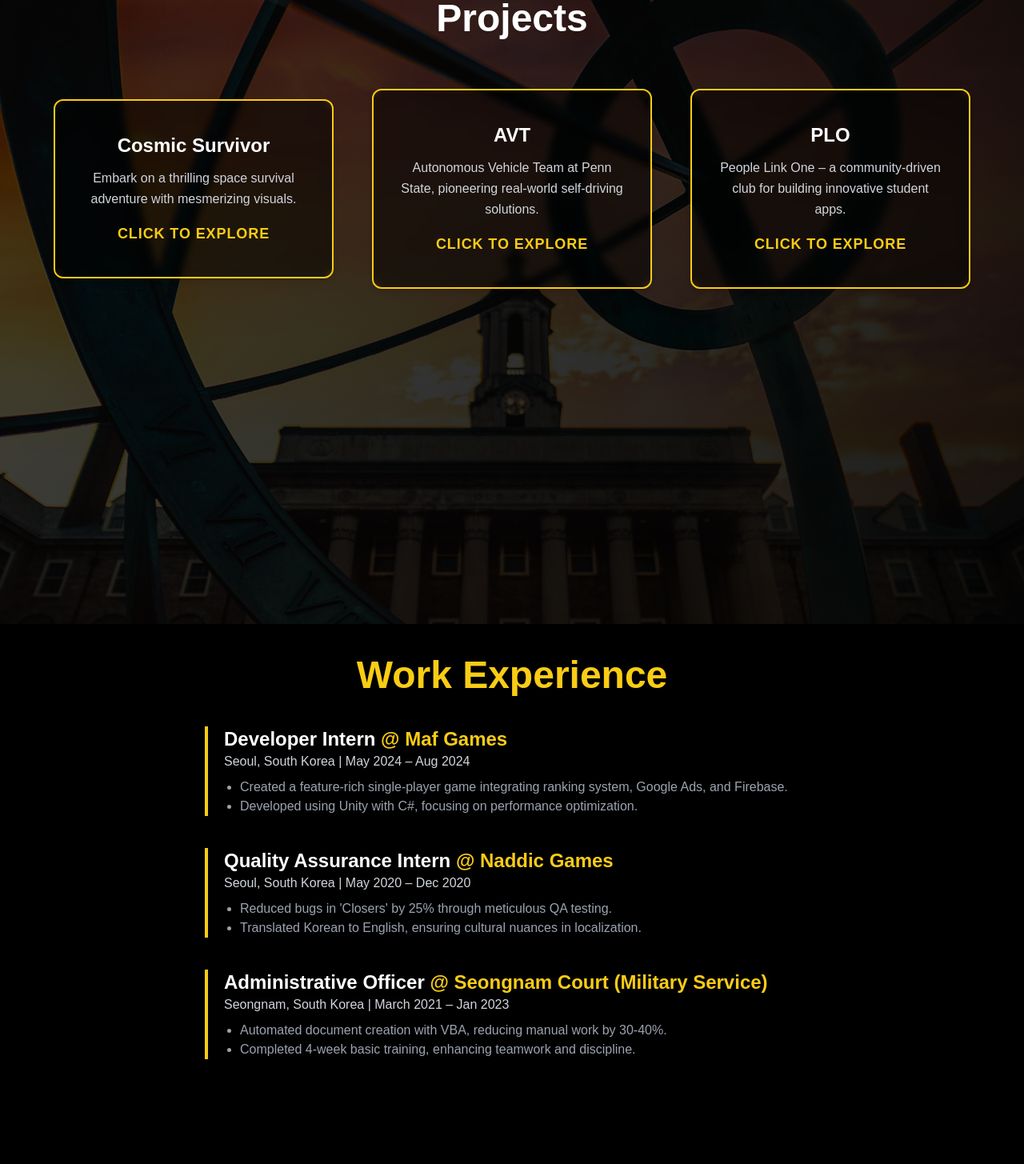
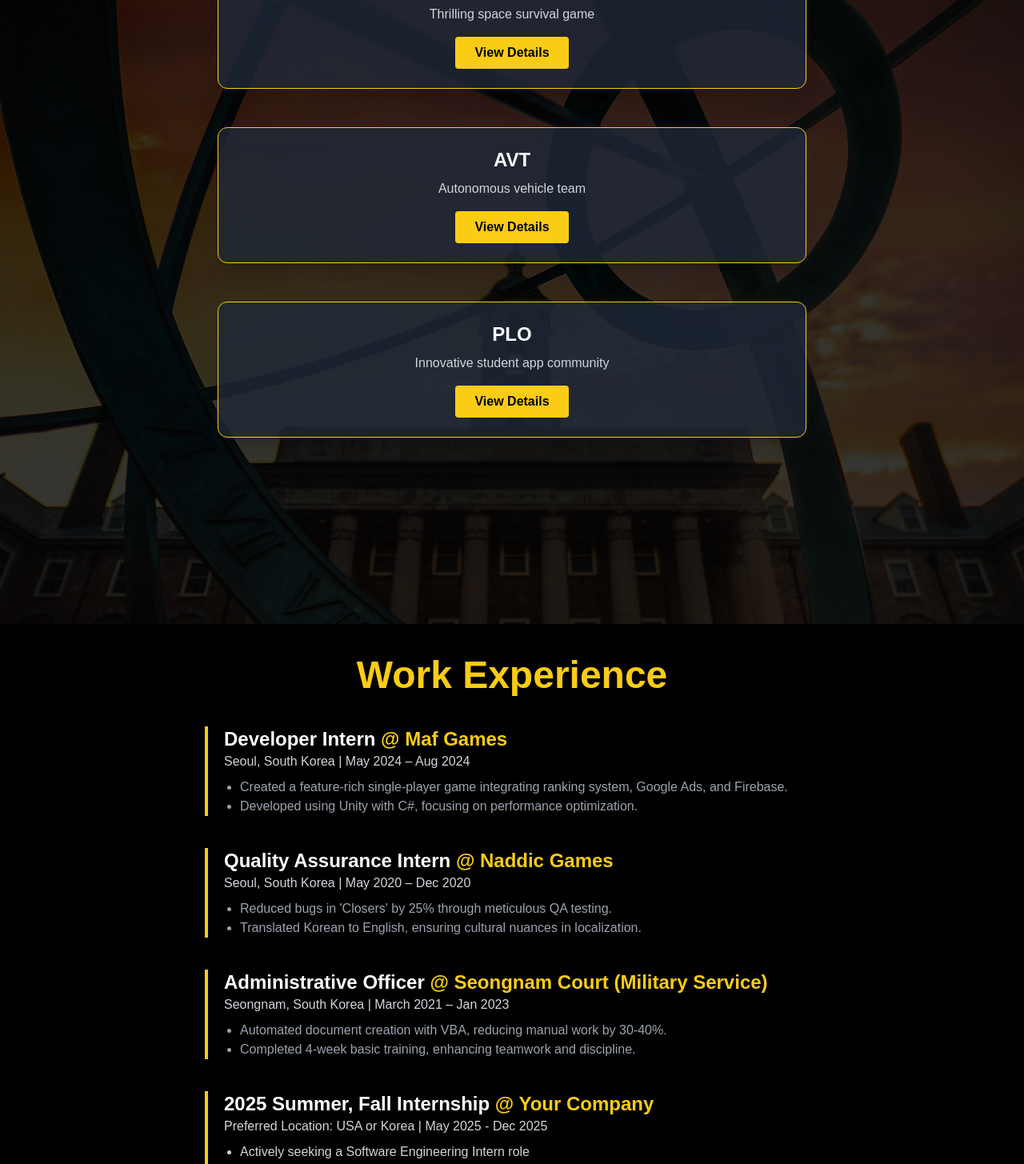
Before and after one commit to 9916bernard/portfolio_web, a Next.js app: page / in a window 1280 px wide. Shown: the part 2020-3475 px from the top of the page at 80% size. Built offline with nearby package versions, Linux system fonts and the light colour scheme.

Commit message:
align gradation, animation, project button

```diff
--- /dev/null
+++ b/components/MobileNotice.tsx
@@ -0,0 +1,27 @@
+"use client";
+
+import { useEffect, useState } from "react";
+
+const MobileNotice = ({ children }: { children: React.ReactNode }) => {
+  const [isMobile, setIsMobile] = useState(false);
+
+  useEffect(() => {
+    // 창의 너비가 768px 미만이면 모바일로 판단
+    if (window.innerWidth < 768) {
+      setIsMobile(true);
+    }
+  }, []);
+
+  if (isMobile) {
+    return (
+      <div className="flex flex-col items-center justify-center h-screen bg-black text-white text-center p-4">
+        <h1 className="text-3xl font-bold mb-4">Mobile version under construction</h1>
+        <p className="text-xl">Please use desktop to view the full experience.</p>
+      </div>
+    );
+  }
+
+  return <>{children}</>;
+};
+
+export default MobileNotice;
--- /dev/null
+++ b/components/sections/IntroProjectsWrapper.tsx
@@ -0,0 +1,24 @@
+"use client";
+
+import IntroSection from "../../components/sections/introSection";
+import ProjectsSection from "../../components/sections/projectSection";
+
+const IntroProjectsWrapper = () => {
+  return (
+    <section className="relative">
+      {/* 부모 단일 그라데이션 오버레이 */}
+      <div
+        className="absolute inset-0 z-10 pointer-events-none"
+        style={{
+          backgroundImage:
+            "linear-gradient(135deg, rgba(0,0,0,0.7) 0%, rgba(0,0,0,0.7) 20%, rgba(0,0,0,0.1) 20%, rgba(0,0,0,0.1) 48%, rgba(0,0,0,0.7) 48%, rgba(0,0,0,0.7) 100%)",
+        }}
+      />
+      {/* 자식 섹션 */}
+      <IntroSection />
+      <ProjectsSection />
+    </section>
+  );
+};
+
+export default IntroProjectsWrapper;
--- a/components/sections/experienceSection.tsx
+++ b/components/sections/experienceSection.tsx
@@ -42,8 +42,12 @@ const ExperiencesSection = () => {
       <div className="mt-10 space-y-10 max-w-3xl mx-auto">
         {experiences.map((exp, index) => (
           <div key={index} className="border-l-4 border-yellow-400 pl-5 relative">
-            <h3 className="text-2xl font-bold">{exp.position} <span className="text-yellow-400">@ {exp.company}</span></h3>
-            <p className="text-gray-300">{exp.location} | {exp.duration}</p>
+            <h3 className="text-2xl font-bold">
+              {exp.position} <span className="text-yellow-400">@ {exp.company}</span>
+            </h3>
+            <p className="text-gray-300">
+              {exp.location} | {exp.duration}
+            </p>
             <ul className="list-disc ml-5 mt-2 text-gray-400">
               {exp.details.map((detail, i) => (
                 <li key={i}>{detail}</li>
@@ -51,6 +55,18 @@ const ExperiencesSection = () => {
             </ul>
           </div>
         ))}
+        {/* 인턴십 구하는 블록 */}
+        <div className="border-l-4 border-yellow-400 pl-5 relative">
+          <h3 className="text-2xl font-bold">
+            2025 Summer, Fall Internship{" "}
+            <span className="text-yellow-400">@ Your Company</span>
+          </h3>
+          <p className="text-gray-300">Preferred Location: USA or Korea | May 2025 - Dec 2025</p>
+          <ul className="list-disc ml-5 mt-2 text-gray-300">
+            <li>Actively seeking a Software Engineering Intern role</li>
+            <li>Eager to gain more experience and further enhance my skills</li>
+          </ul>
+        </div>
       </div>
     </section>
   );
--- a/components/sections/projectSection.tsx
+++ b/components/sections/projectSection.tsx
@@ -3,24 +3,21 @@
 import Link from "next/link";
 import psu_image from "../../assets/image/psu_image.jpg";
 
-// 새로운 프로젝트 목록
 const projects = [
   {
     id: "cosmic",
     title: "Cosmic Survivor",
-    description: "Embark on a thrilling space survival adventure with mesmerizing visuals.",
+    description: "Thrilling space survival game",
   },
   {
     id: "avt",
     title: "AVT",
-    description:
-      "Autonomous Vehicle Team at Penn State, pioneering real-world self-driving solutions.",
+    description: "Autonomous vehicle team",
   },
   {
     id: "plo",
     title: "PLO",
-    description:
-      "People Link One – a community-driven club for building innovative student apps.",
+    description: "Innovative student app community",
   },
 ];
 
@@ -31,38 +28,39 @@ const ProjectsSection = () => {
       className="relative flex flex-col justify-center items-center min-h-[150vh] p-8 bg-cover bg-center bg-fixed"
       style={{ backgroundImage: `url(${psu_image.src})` }}
     >
-      {/* Gradient Overlay */}
-      <div
-        className="absolute inset-0 z-10 pointer-events-none"
-        style={{
-          backgroundImage:
-            "linear-gradient(135deg, rgba(0,0,0,0.4) 0%, rgba(0,0,0,0.4) 15.35%, rgba(0,0,0,0.7) 13.25%, rgba(0,0,0,0.9) 100%)",
-        }}
-      />
+      {/* 부모의 대각선 그라데이션을 살리기 위해 부분 투명 오버레이만 사용 */}
+      <div className="absolute inset-0 bg-black/30 z-10 pointer-events-none" />
 
-      {/* Projects Title */}
-      <div className="relative z-40 mb-16">
+      {/* 섹션 타이틀 */}
+      <div className="relative z-20 text-center mb-12">
         <h1 className="text-5xl font-bold text-white drop-shadow-lg">Projects</h1>
+        <p className="text-md text-gray-300 mt-2">
+          Explore some of my featured work below
+        </p>
       </div>
 
-      {/* Project List - 가로 배열 */}
-      <div className="relative z-40 flex flex-row flex-wrap justify-center items-center gap-12">
+      {/* 프로젝트 목록 - 세로 배치 */}
+      <div className="relative z-20 flex flex-col gap-12 w-full max-w-3xl px-4">
         {projects.map((project) => (
-          <Link key={project.id} href={`/projects/${project.id}`}>
-            <div className="cursor-pointer group w-[350px] rounded-xl overflow-hidden border-2 border-yellow-400 shadow-md transition-all duration-300 transform hover:scale-105 hover:shadow-lg">
-              <div className="bg-black/50 backdrop-blur-sm px-8 py-10 text-center">
-                <h3 className="text-2xl font-bold text-white">{project.title}</h3>
-                <p className="text-md mt-3 text-gray-300 leading-relaxed">
-                  {project.description}
-                </p>
-                <div className="mt-4">
-                  <span className="text-lg font-semibold text-yellow-400 uppercase tracking-wider">
-                    Click to Explore
-                  </span>
-                </div>
-              </div>
-            </div>
-          </Link>
+          <div
+            key={project.id}
+            className="flex flex-col items-center p-6 bg-gray-800/80 rounded-xl border border-yellow-400 shadow-xl hover:shadow-2xl transition transform hover:-translate-y-1"
+          >
+            {/* 프로젝트 타이틀 */}
+            <h3 className="text-2xl font-bold text-white mb-2">{project.title}</h3>
+            {/* 한 줄 설명 */}
+            <p className="text-md text-gray-300 text-center">{project.description}</p>
+            {/* 버튼 */}
+            <Link href={`/projects/${project.id}`}>
+            <button className="relative overflow-hidden mt-4 px-6 py-2 bg-yellow-400 text-black font-semibold rounded hover:bg-yellow-300 transition-all duration-200">
+  {/* 텍스트를 감싸는 span: 항상 보이도록 z-10 */}
+  <span className="relative z-10">View Details</span>
+  {/* 빛나는 효과용 span에 animate-shine 클래스 추가 */}
+  <span className="absolute top-0 left-[-100%] w-full h-full bg-gradient-to-r from-transparent via-white/80 to-transparent transform rotate-12 animate-shine pointer-events-none"></span>
+</button>
+
+            </Link>
+          </div>
         ))}
       </div>
     </section>
--- a/components/sections/sectionWrapper.tsx
+++ b/components/sections/sectionWrapper.tsx
@@ -1,7 +1,6 @@
 "use client";
 
-import IntroSection from "../../components/sections/introSection";
-import ProjectsSection from "../../components/sections/projectSection";
+import IntroProjectsWrapper from "./IntroProjectsWrapper";
 import ExperiencesSection from "../../components/sections/experienceSection";
 import AwardsSection from "../../components/sections/awardSection";
 import ContactSection from "../../components/sections/contactSection";
@@ -9,8 +8,10 @@ import ContactSection from "../../components/sections/contactSection";
 const SectionWrapper = () => {
   return (
     <>
-            <IntroSection />
-            <ProjectsSection />
+      {/* Intro + Projects를 하나로 묶은 Wrapper */}
+      <IntroProjectsWrapper />
+
+      {/* 나머지 섹션 */}
       <ExperiencesSection />
       <AwardsSection />
       <ContactSection />
--- a/src/app/globals.css
+++ b/src/app/globals.css
@@ -20,3 +20,34 @@ body {
   background: var(--background);
   font-family: Arial, Helvetica, sans-serif;
 }
+
+
+
+@keyframes pulseGlow {
+  0% {
+    box-shadow: 0 0 10px rgba(255, 255, 0, 0.5);
+  }
+  50% {
+    box-shadow: 0 0 20px rgba(255, 255, 0, 1);
+  }
+  100% {
+    box-shadow: 0 0 10px rgba(255, 255, 0, 0.5);
+  }
+}
+
+.animate-pulseGlow {
+  animation: pulseGlow 2s infinite;
+}
+
+@keyframes shine {
+  0% {
+    transform: translateX(-100%);
+  }
+  100% {
+    transform: translateX(200%);
+  }
+}
+
+.animate-shine {
+  animation: shine 1.5s ease-in-out infinite;
+}
--- a/src/app/layout.tsx
+++ b/src/app/layout.tsx
@@ -1,6 +1,7 @@
 import type { Metadata } from "next";
 import { Geist, Geist_Mono } from "next/font/google";
 import "./globals.css";
+import MobileNotice from "../../components/MobileNotice"; // 경로는 프로젝트 구조에 맞게 조정
 
 const geistSans = Geist({
   variable: "--font-geist-sans",
@@ -16,7 +17,7 @@ export const metadata: Metadata = {
   title: "Portfolio | Sungheon Bernard Lee",
   description: "Sungheon Bernard Lee's portfolio",
   icons: {
-    icon: "/logo-transparent.ico", // public/logo-transparent.ico
+    icon: "/logo-transparent.ico",
   },
 };
 
@@ -30,10 +31,8 @@ export default function RootLayout({
         <link rel="apple-touch-icon" sizes="180x180" href="/apple-touch-icon.png" />
         <link rel="shortcut icon" href="/favicon-16x16.png" />
       </head>
-      <body
-        className={`${geistSans.variable} ${geistMono.variable} antialiased`}
-      >
-        {children}
+      <body className={`${geistSans.variable} ${geistMono.variable} antialiased`}>
+        <MobileNotice>{children}</MobileNotice>
       </body>
     </html>
   );
```
Also changed, not shown: components/sections/introSection.tsx (+10 -13 lines). Lines whose indentation alone changed are shown as unchanged.
